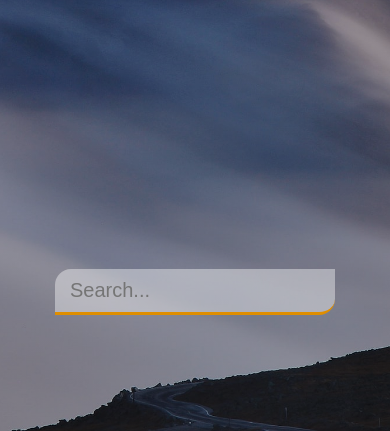
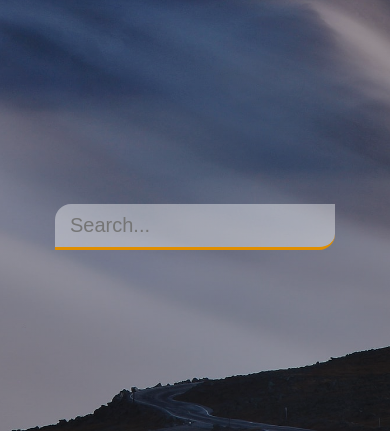
Before and after one commit to Izzatilla2004/js-weather-app, a plain HTML site: page index.html in a window 390 px wide. Shown: the part 413-844 px from the top of the page. Drawn offline with Linux system fonts and the light colour scheme.

Commit message:
Update style.css

```diff
--- a/style.css
+++ b/style.css
@@ -9,6 +9,7 @@ body {
     background-image: url(bg-2.jpg);
     background-size: cover;
     background-position: top center;
+    background-repeat: no-repeat;
 }
 
 .app-wrap {
@@ -101,4 +102,7 @@ main {
     main {
         margin-top: 50px;
     }
+    header {
+    align-items: flex-start;
+    }
 }
```
